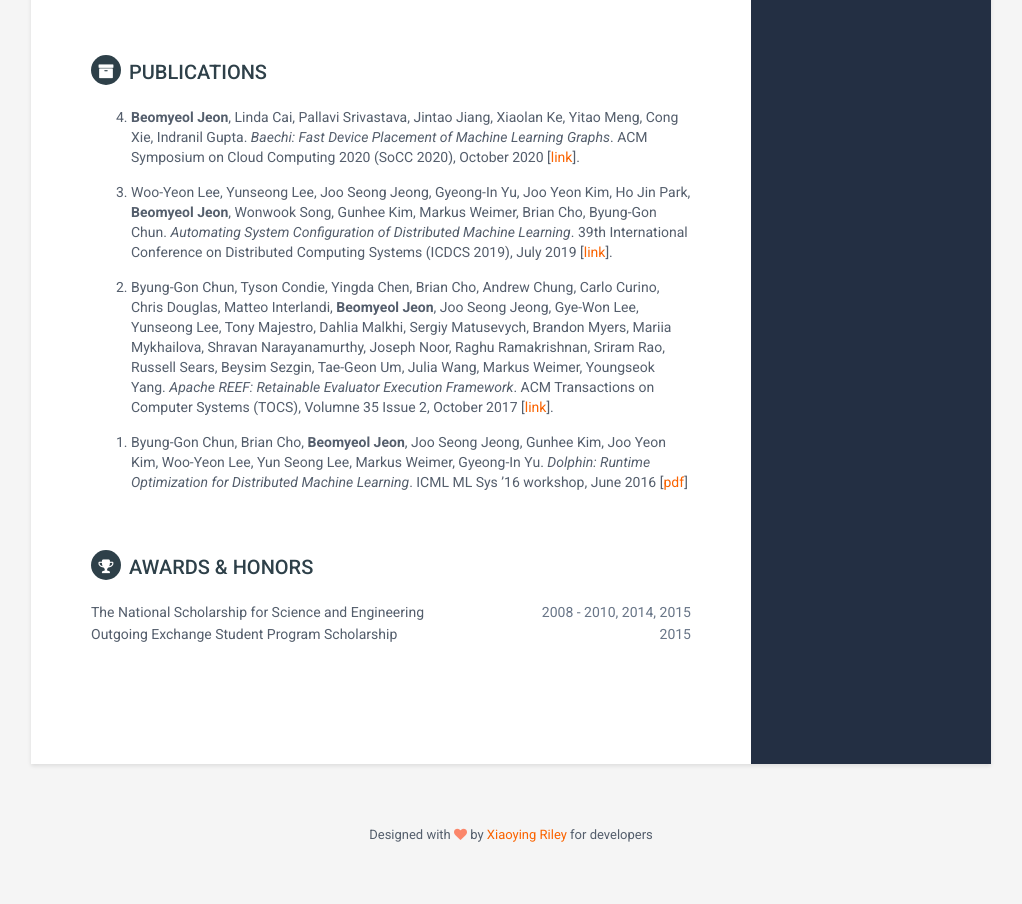
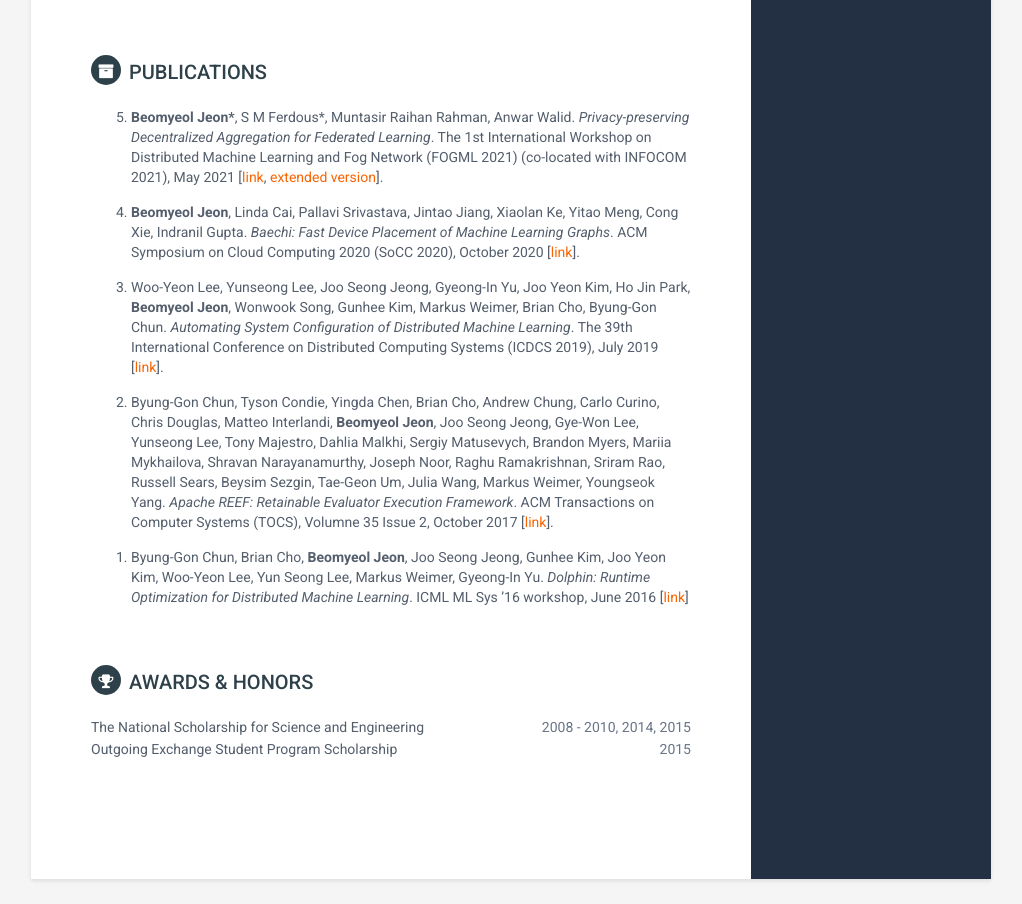
Before and after one commit to beomyeol/beomyeol.github.io, a plain HTML site: page index.html in a window 1280 px wide. Shown: the part 1144-2048 px from the top of the page, without its empty margins (129-1151 px from the left). Drawn offline with Linux system fonts and the light colour scheme.

Commit message:
Add FOGML workshop paper

```diff
--- a/index.html
+++ b/index.html
@@ -228,14 +228,19 @@
         <h2 class="section-title"><i class="fa fa-archive"></i>Publications</h2>
         <ol reversed>
           <li>
+            <b>Beomyeol Jeon*</b>, S M Ferdous*, Muntasir Raihan Rahman, Anwar Walid.
+            <i>Privacy-preserving Decentralized Aggregation for Federated Learning</i>.
+            The 1st International Workshop on Distributed Machine Learning and Fog Network (FOGML 2021) (co-located with INFOCOM 2021), May 2021 [<a href="">link</a>, <a href="https://arxiv.org/abs/2012.07183">extended version</a>].
+          </li>
+          <li>
             <b>Beomyeol Jeon</b>, Linda Cai, Pallavi Srivastava, Jintao Jiang, Xiaolan Ke, Yitao Meng, Cong Xie, Indranil Gupta.
             <i>Baechi: Fast Device Placement of Machine Learning Graphs</i>.
-            ACM Symposium on Cloud Computing 2020 (SoCC 2020), October 2020 [<a href="https://dl.acm.org/doi/10.1145/3419111.3421302">link</a>].
+            ACM Symposium on Cloud Computing 2020 (SoCC 2020), October 2020 [<a href="https://dl.acm.org/doi/10.1145/3419111.3421302">link</a>]<!--(Acceptance rate: 24% = 35/143)-->.
           </li>
           <li>
             Woo-Yeon Lee, Yunseong Lee, Joo Seong Jeong, Gyeong-In Yu, Joo Yeon Kim, Ho Jin Park, <b>Beomyeol Jeon</b>, Wonwook Song, Gunhee Kim, Markus Weimer, Brian Cho, Byung-Gon Chun.
             <i>Automating System Configuration of Distributed Machine Learning</i>.
-            39th International Conference on Distributed Computing Systems (ICDCS 2019), July 2019 [<a href="https://ieeexplore.ieee.org/abstract/document/8884800">link</a>].
+            The 39th International Conference on Distributed Computing Systems (ICDCS 2019), July 2019 [<a href="https://ieeexplore.ieee.org/abstract/document/8884800">link</a>].
           </li>
           <li>
             Byung-Gon Chun, Tyson Condie, Yingda Chen, Brian Cho, Andrew Chung, Carlo Curino, Chris Douglas, Matteo Interlandi, <b>Beomyeol Jeon</b>, Joo Seong Jeong, Gye-Won Lee, Yunseong Lee, Tony Majestro, Dahlia Malkhi, Sergiy Matusevych, Brandon Myers, Mariia Mykhailova, Shravan Narayanamurthy, Joseph Noor, Raghu Ramakrishnan, Sriram Rao, Russell Sears, Beysim Sezgin, Tae-Geon Um, Julia Wang, Markus Weimer, Youngseok Yang.
@@ -245,7 +250,7 @@
           <li>
             Byung-Gon Chun, Brian Cho, <b>Beomyeol Jeon</b>, Joo Seong Jeong, Gunhee Kim, Joo Yeon Kim, Woo-Yeon Lee, Yun Seong Lee, Markus Weimer, Gyeong-In Yu.
             <i>Dolphin: Runtime Optimization for Distributed Machine Learning</i>.
-            ICML ML Sys ’16 workshop, June 2016 [<a href="resources/papers/dolphin-icml-mlsys2016.pdf">pdf</a>]
+            ICML ML Sys ’16 workshop, June 2016 [<a href="resources/papers/dolphin-icml-mlsys2016.pdf">link</a>]
           </li>
         </ol>
       </section><!--//section-->
```
